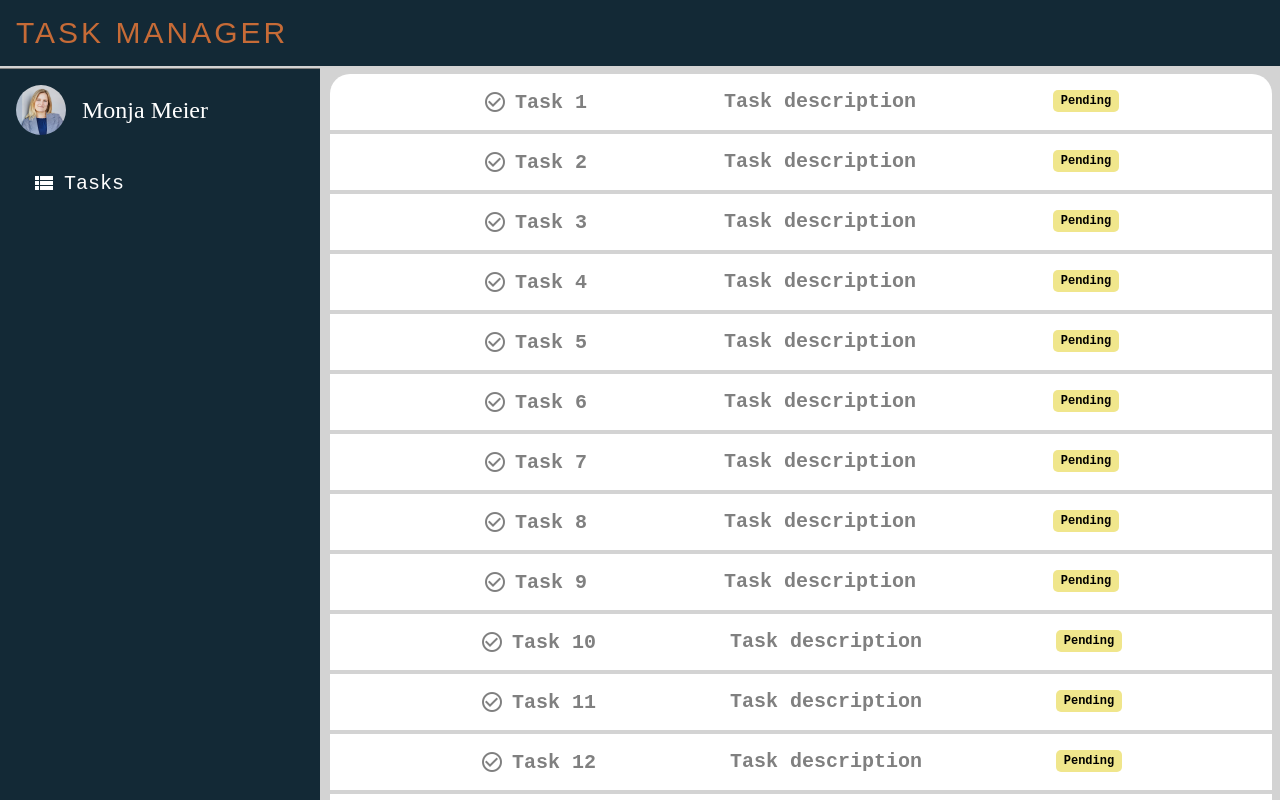
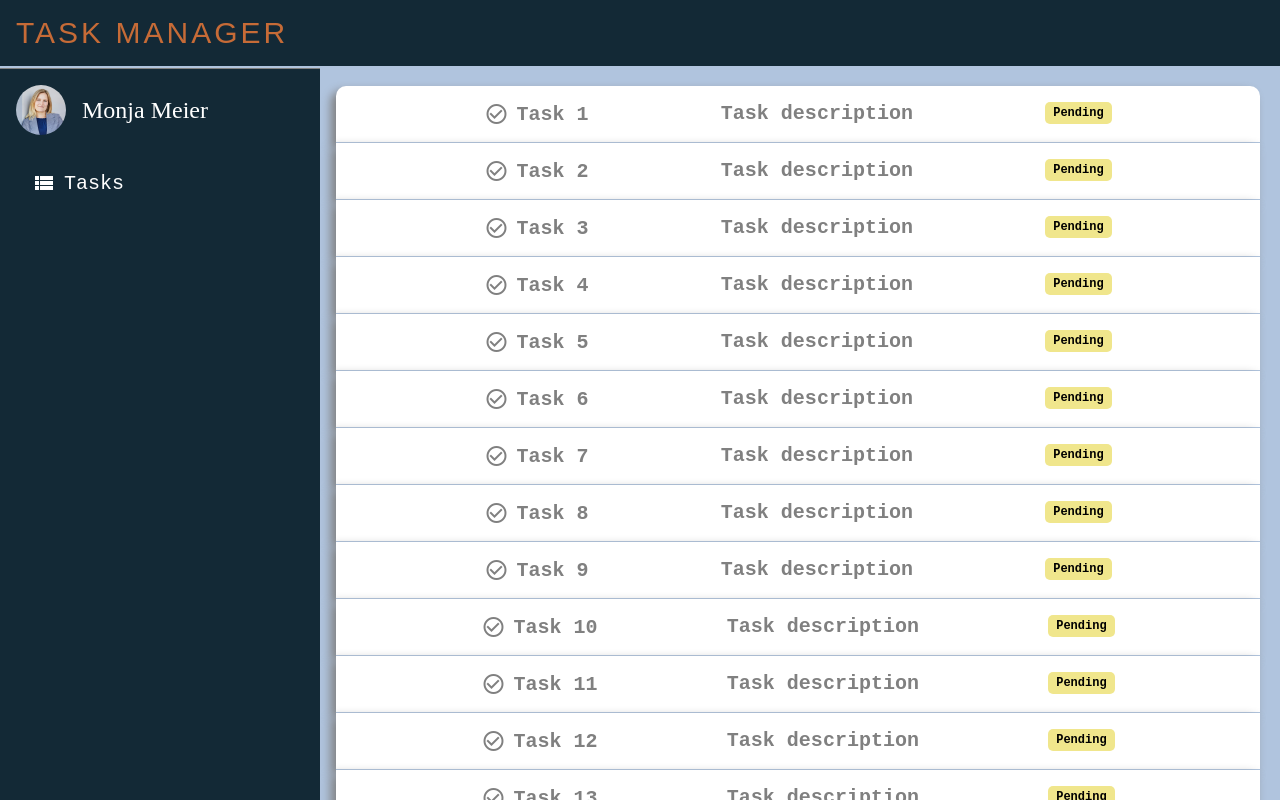
Before and after one commit to DivyabharathiManimaran/TaskManagement, an Angular app: page / in a window 1280 px wide. Built offline with nearby package versions, Linux system fonts and the light colour scheme.

Commit message:
styling changes

```diff
--- a/src/app/task-component/tasks.component.html
+++ b/src/app/task-component/tasks.component.html
@@ -5,9 +5,9 @@
         </button>
         <div>Task Manager</div>
     </div>
-    <div fxLayout="column" class="task-container scroll-container" fxLayoutGap="4px">
+    <div fxLayout="column" class="task-container scroll-container">
         <div *ngFor="let item of taskList; let i = index" role="button"
-        fxLayout.lt-sm="column" fxLayout.gt-xs="row" fxLayoutAlign.lt-sm="center center" fxLayoutAlign.gt-xs="space-evenly start" fxLayoutGap.lt-sm="8px"
+        fxLayout.lt-sm="column" fxLayout.gt-xs="row" fxLayoutAlign.lt-sm="center center" fxLayoutAlign.gt-xs="space-evenly start" fxLayoutGap="0px" fxLayoutGap.lt-sm="8px"
         [ngClass]="{'success': this.completed.get(i)}"
         (click)="markAsComplete(i)"
         class="task-item">
--- a/src/app/task-component/tasks.component.scss
+++ b/src/app/task-component/tasks.component.scss
@@ -6,29 +6,30 @@
     font-size: 20px;
     font-family: monospace;
     font-weight: 600;
-    padding: 8px;
+    padding: 20px;
     color: gray;
-    background-color: lightgray;
+    background-color: lightsteelblue;
     width: 100%;
 
     .task-item {
         padding: 16px;
         cursor: pointer;
         background-color: white;
+        border-bottom: 1px solid lightsteelblue;
+        box-shadow: -5px 5px 10px grey;
         div {
             text-overflow: ellipsis;
             overflow: hidden;
         }
 
         &:first-child {
-            border-radius: 20px 20px 0 0;
+            border-radius: 10px 10px 0 0;
         }
         &:last-child {
-            border-radius: 0 0 20px 20px;
+            border-radius: 0 0 10px 10px;
         }
 
         &:hover {
-            box-shadow: -2px 0px 10px grey;
             top: -2px;
             position: relative;
         }
```
Also changed, not shown: 3 other files (tests, documents, lock files or other folders).
